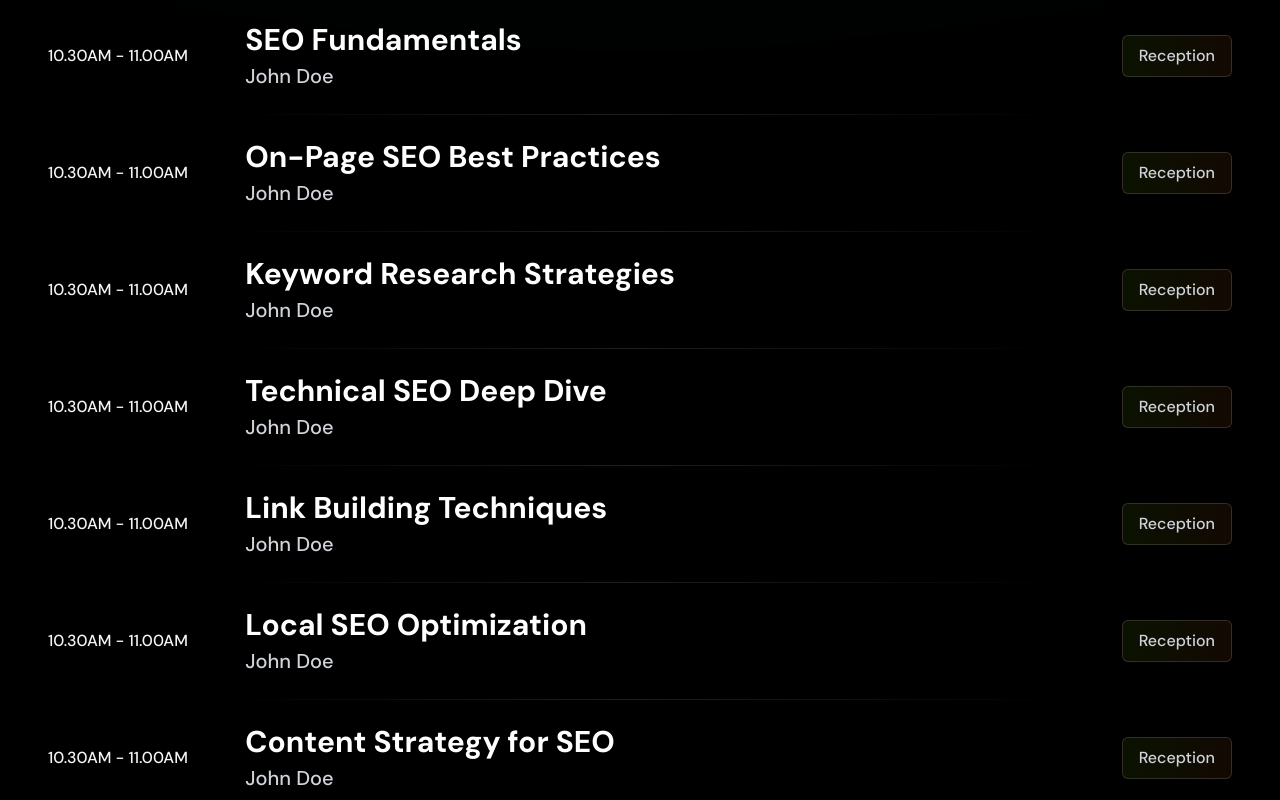
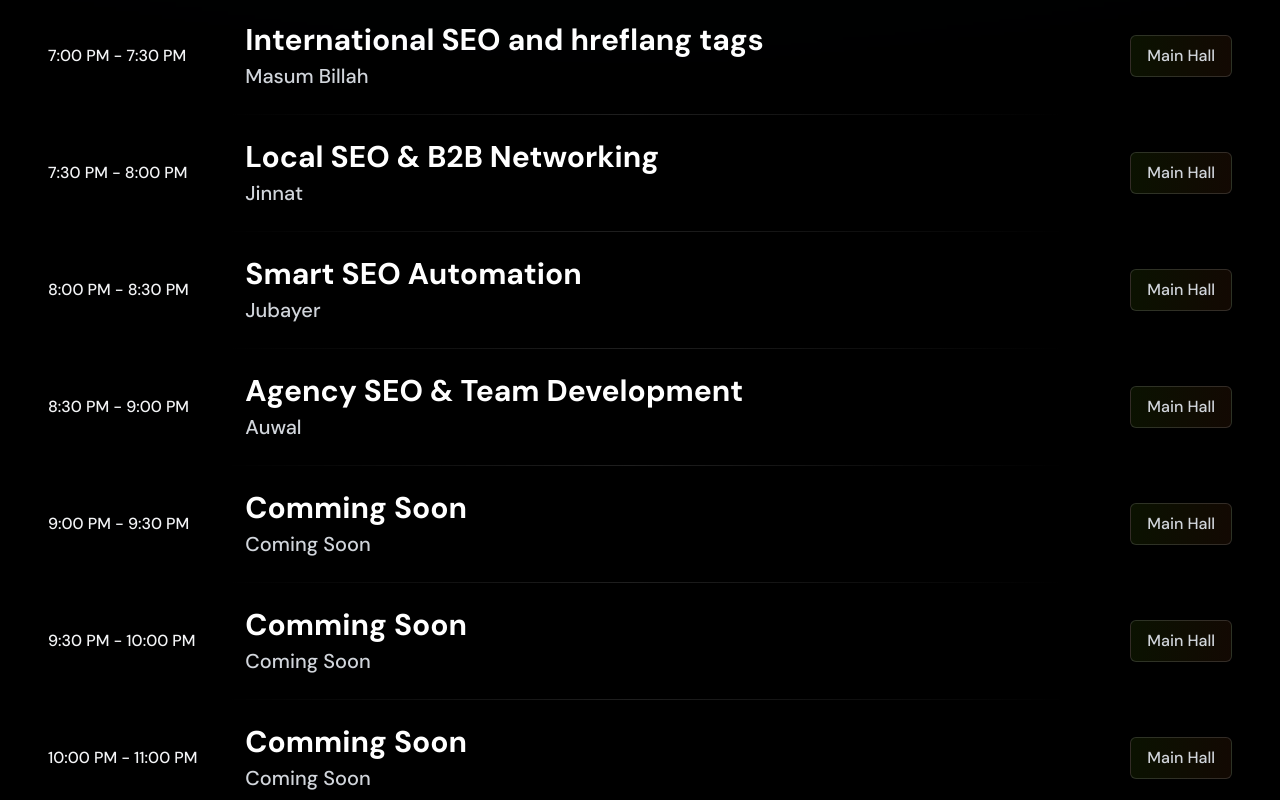
Before and after one commit to mahmudulmr19/event-app, a Next.js app: page / in a window 1280 px wide. Shown: the part 1900-2700 px from the top of the page. Built offline with nearby package versions, Linux system fonts and the light colour scheme.

Commit message:
refactor: remove unused route for exporting tickets without photos and update agenda items for improved clarity and scheduling

```diff
--- a/src/app/api/non-photo/route.ts
+++ /dev/null
@@ -1,66 +0,0 @@
-import { db } from "@/lib/db";
-import { stringify } from "csv-stringify/sync";
-
-export async function GET() {
-  try {
-    const tickets = await db.ticket.findMany({
-      where: {
-        OR: [{ photoURL: null }, { photoURL: "" }],
-        status: "success",
-      },
-      select: {
-        id: true,
-        name: true,
-        email: true,
-        tran_id: true,
-        phone: true,
-        tshirtSize: true,
-        status: true,
-        createdAt: true,
-        updatedAt: true,
-      },
-    });
-
-    // Convert dates to strings
-    const formattedTickets = tickets.map((ticket) => ({
-      ...ticket,
-      createdAt: ticket.createdAt.toISOString(),
-      updatedAt: ticket.updatedAt.toISOString(),
-    }));
-
-    // Generate CSV
-    const csv = stringify(formattedTickets, {
-      header: true,
-      columns: [
-        "id",
-        "name",
-        "email",
-        "tran_id",
-        "phone",
-        "tshirtSize",
-        "status",
-        "createdAt",
-        "updatedAt",
-      ],
-    });
-
-    // Set headers for file download
-    const headers = new Headers();
-    headers.append(
-      "Content-Disposition",
-      "attachment; filename=tickets-without-photos.csv"
-    );
-    headers.append("Content-Type", "text/csv");
-
-    return new Response(csv, {
-      status: 200,
-      headers: headers,
-    });
-  } catch (error) {
-    console.error("Error fetching tickets:", error);
-    return new Response(JSON.stringify({ error: "Failed to fetch tickets" }), {
-      status: 500,
-      headers: { "Content-Type": "application/json" },
-    });
-  }
-}
--- a/src/components/home/agendas.tsx
+++ b/src/components/home/agendas.tsx
@@ -53,46 +53,46 @@ const AgendaItem = ({
 export function Agendas() {
   const agendas = [
     {
-      time: "10.30AM - 11.00AM",
-      title: "SEO Fundamentals",
-      location: "Reception",
-      speaker: "John Doe",
+      time: "7:00 PM - 7:30 PM",
+      title: "International SEO and hreflang tags",
+      speaker: "Masum Billah",
+      location: "Main Hall",
     },
     {
-      time: "10.30AM - 11.00AM",
-      title: "On-Page SEO Best Practices",
-      location: "Reception",
-      speaker: "John Doe",
+      time: "7:30 PM - 8:00 PM",
+      title: "Local SEO & B2B Networking",
+      speaker: "Jinnat",
+      location: "Main Hall",
     },
     {
-      time: "10.30AM - 11.00AM",
-      title: "Keyword Research Strategies",
-      speaker: "John Doe",
-      location: "Reception",
+      time: "8:00 PM - 8:30 PM",
+      title: "Smart SEO Automation",
+      speaker: "Jubayer",
+      location: "Main Hall",
     },
     {
-      time: "10.30AM - 11.00AM",
-      title: "Technical SEO Deep Dive",
-      location: "Reception",
-      speaker: "John Doe",
+      time: "8:30 PM - 9:00 PM",
+      title: "Agency SEO & Team Development",
+      speaker: "Auwal",
+      location: "Main Hall",
     },
     {
-      time: "10.30AM - 11.00AM",
-      title: "Link Building Techniques",
-      speaker: "John Doe",
-      location: "Reception",
+      time: "9:00 PM - 9:30 PM",
+      title: "Comming Soon",
+      speaker: "Coming Soon",
+      location: "Main Hall",
     },
     {
-      time: "10.30AM - 11.00AM",
-      title: "Local SEO Optimization",
-      location: "Reception",
-      speaker: "John Doe",
+      time: "9:30 PM - 10:00 PM",
+      title: "Comming Soon",
+      speaker: "Coming Soon",
+      location: "Main Hall",
     },
     {
-      time: "10.30AM - 11.00AM",
-      title: "Content Strategy for SEO",
-      location: "Reception",
-      speaker: "John Doe",
+      time: "10:00 PM - 11:00 PM",
+      title: "Comming Soon",
+      speaker: "Coming Soon",
+      location: "Main Hall",
     },
   ];
 
```
Also changed, not shown: src/app/api/tickets-count/route.ts (renamed from src/app/api/count/route.ts).
